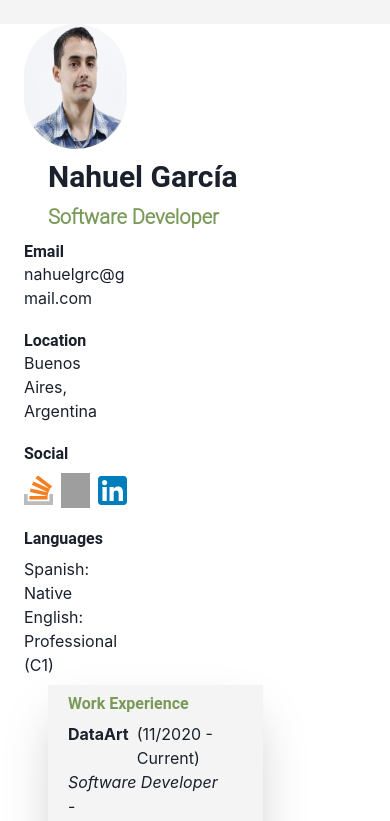
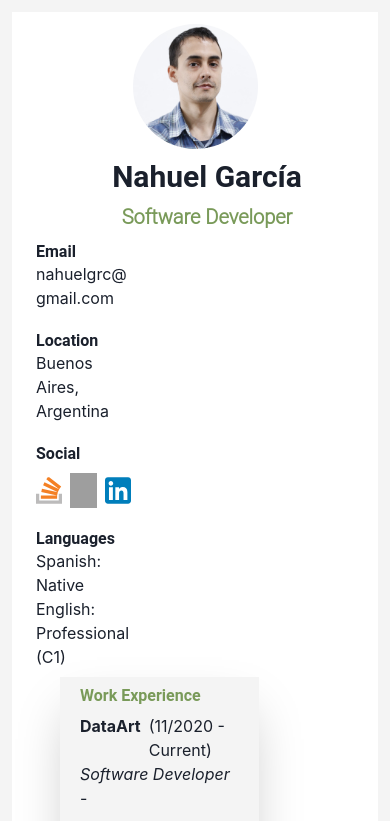
Before and after one commit to Nahuelgrc/web-cv, a React (Vite) app: page / in a window 390 px wide. Shown: the top 821 px of the page. Built offline with nearby package versions, Linux system fonts and the light colour scheme; grey boxes are pictures that could not be loaded.

Commit message:
Make Header responsive

```diff
--- a/src/components/Languages.tsx
+++ b/src/components/Languages.tsx
@@ -4,13 +4,13 @@ import { LanguageItem } from "./";
 
 export const Languages = ({ languageList }: any) => {
   return (
-    <Stack pt={3}>
+    <Box pt={3}>
       <Heading fontSize="md">Languages</Heading>
       <Box>
         {languageList.map((languageItem: ILanguageItem) => (
           <LanguageItem key={languageItem.name} {...languageItem} />
         ))}
       </Box>
-    </Stack>
+    </Box>
   );
 };
--- a/src/main.tsx
+++ b/src/main.tsx
@@ -9,9 +9,9 @@ ReactDOM.createRoot(document.getElementById("root") as HTMLElement).render(
     <ChakraProvider theme={theme}>
       <Stack bgColor="#F4F4F4">
         <Container
-          maxW={{ sm: "container.sm", md: "container.xl" }}
-          py={6}
-          px={{ sm: 10, lg: 48 }}
+          maxW={{ base: "container.sm", md: "container.xl" }}
+          py={{ base: 3, sm: 6 }}
+          px={{ base: 3, sm: 6, md: 12, lg: 48 }}
         >
           <AppCV />
         </Container>
--- a/src/pages/AppCV.tsx
+++ b/src/pages/AppCV.tsx
@@ -17,7 +17,7 @@ export const AppCV = () => {
       w="full"
       bgColor="#FFFFFF"
       px={6}
-      py={[0, 6, 6]}
+      py={[3, 6]}
     >
       <Header
         headerInformation={{
--- a/src/sections/Header.tsx
+++ b/src/sections/Header.tsx
@@ -13,7 +13,7 @@ export const Header = ({ headerInformation, sizes }: IHeader) => {
 
   return (
     <Stack direction={{ base: "column", md: "row" }} w="full">
-      <Stack alignItems="center" w={leftWidthSize}>
+      <Stack alignItems="center" w={{ base: "full", md: leftWidthSize }}>
         <Image
           borderRadius="full"
           boxSize="125px"
@@ -21,7 +21,12 @@ export const Header = ({ headerInformation, sizes }: IHeader) => {
           alt={`${firstName} ${lastName}`}
         />
       </Stack>
-      <Stack justifyContent="center" w={rightWidthSize} pl={spaceBetweenSizes}>
+      <Stack
+        alignItems={{ base: "center", md: "flex-start" }}
+        justifyContent="center"
+        w={{ base: "full", md: rightWidthSize }}
+        pl={spaceBetweenSizes}
+      >
         <Heading>{`${firstName} ${lastName}`}</Heading>
         <Heading size="md" fontFamily="Roboto Light" color="custom.100">
           {roleTitle}
```
